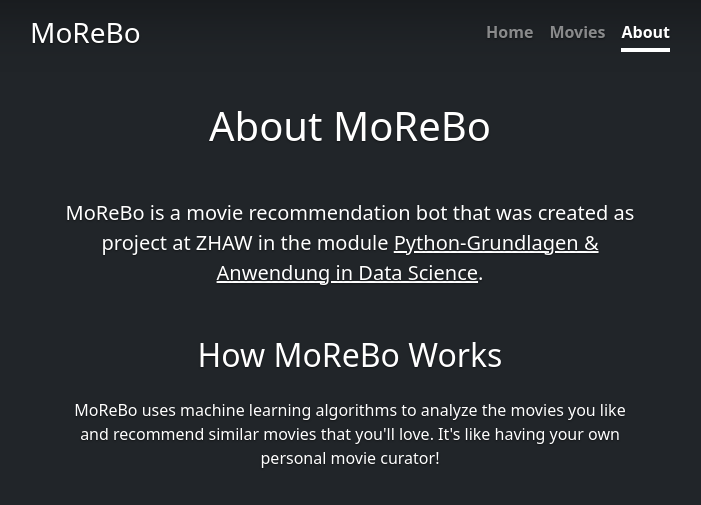
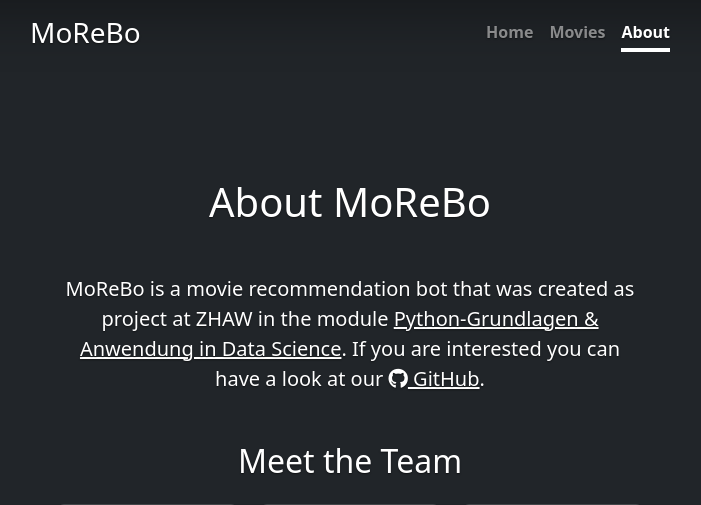
Before and after one commit to FabioArdi/morebo, a Flask app: page /about in a window 1280 px wide. Shown: the top 505 px of the page, without its empty margins (290-991 px from the left). Run offline with Flask 3, Linux system fonts and the light colour scheme; some libraries are stand-ins or nearby versions.

Commit message:
Fixed about page

```diff
--- a/web/templates/about.html
+++ b/web/templates/about.html
@@ -5,10 +5,8 @@
 <section class="container my-5">
     <h1 class=" mb-5">About MoReBo</h1>
     <p class="lead mb-5">MoReBo is a movie recommendation bot that was created as project at ZHAW in the
-        module <a class="text-white">Python-Grundlagen & Anwendung in Data Science</a>.</p>
-    <h2 class="text-center mb-4">How MoReBo Works</h2>
-    <p class="text-center mb-5">MoReBo uses machine learning algorithms to analyze the movies you like and recommend
-        similar movies that you'll love. It's like having your own personal movie curator!</p>
+        module <a class="text-white">Python-Grundlagen & Anwendung in Data Science</a>. If you are interested
+        you can have a look at our <a class="text-white" href="https://github.com/FabioArdi/morebo"><i class="fa-brands fa-github"></i> GitHub</a>.</p>
     <h2 class="text-center mb-4">Meet the Team</h2>
     <div class="row justify-content-center">
         <div class="col-lg-4 col-md-6 mb-4">
```
